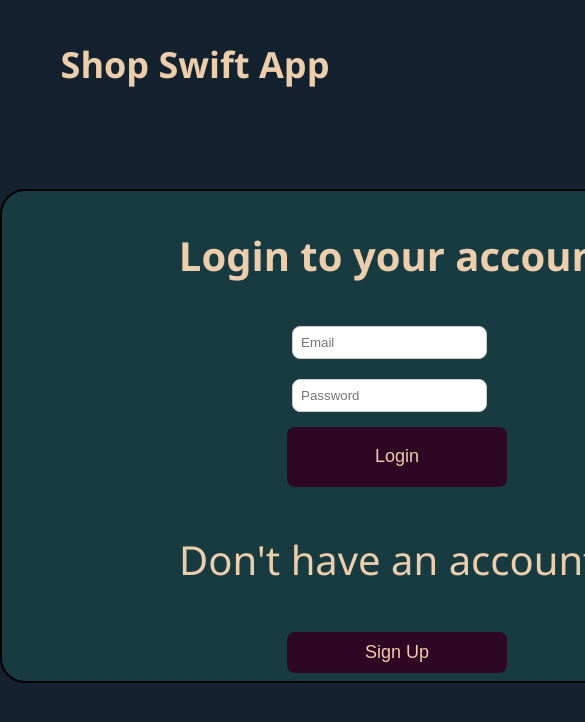
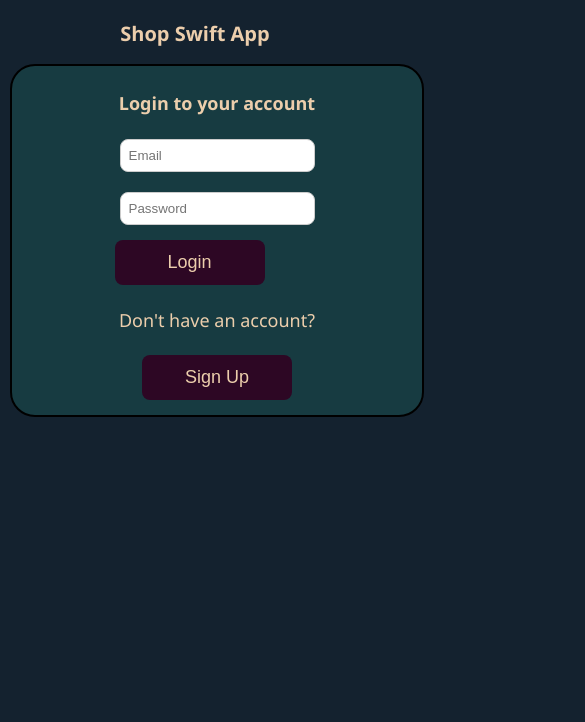
Before and after one commit to Snr-devs/shop-swift, a React (Create React App) app: page / in a window 390 px wide. Shown: the top 722 px of the page, 585 px wide, since content can reach past the window. Built offline with nearby package versions, Linux system fonts and the light colour scheme.

Commit message:
added @media to make the app responsive

```diff
--- a/src/App.css
+++ b/src/App.css
@@ -166,3 +166,132 @@ img {
   border-radius: 15px;
   object-fit: cover;
 }
+
+@media (max-width: 1024px) {
+  .products {
+    margin: 30px;
+    padding: 20px;
+    justify-content: center;
+  }
+
+  .singleproduct {
+    width: 200px;
+  }
+
+  .account {
+    margin: 0 50px;
+    height: auto;
+  }
+
+  .loginbox {
+    width: 90%;
+    height: auto;
+  }
+
+  .navbar a {
+    font-size: 20px;
+  }
+
+  .main2 {
+    font-size: 28px;
+  }
+
+  h2, p, .navbar, a, img {
+    font-size: 28px;
+  }
+}
+
+@media (max-width: 768px) {
+  .products {
+    flex-direction: column;
+    align-items: center;
+    margin: 20px;
+    padding: 20px;
+  }
+
+  .singleproduct {
+    width: 90%;
+  }
+
+  .account {
+    margin: 20px;
+    height: auto;
+  }
+
+  .navbar {
+    flex-direction: column;
+    gap: 5px;
+  }
+
+  .bar, .bars {
+    flex-direction: column;
+    gap: 10px;
+  }
+
+  .loginbox {
+    width: 100%;
+    margin: 40px 0;
+  }
+
+  .main2 {
+    font-size: 24px;
+    margin-top: 20px;
+  }
+
+  button {
+    width: 180px;
+    height: 50px;
+    font-size: 18px;
+  }
+
+  h2, p, .navbar, a, img {
+    font-size: 22px;
+  }
+
+  img {
+    width: 80px;
+    height: 80px;
+  }
+
+  .image {
+    width: 200px;
+    height: 250px;
+  }
+}
+
+@media (max-width: 480px) {
+  .products,
+  .account,
+  .loginbox {
+    margin: 10px;
+    padding: 10px;
+  }
+
+  .singleproduct {
+    width: 100%;
+    padding: 10px;
+  }
+
+  .navbar a {
+    font-size: 18px;
+  }
+
+  button {
+    width: 150px;
+    height: 45px;
+    font-size: 16px;
+  }
+
+  .main2 {
+    font-size: 20px;
+  }
+
+  h2, p, .navbar, a, img {
+    font-size: 18px;
+  }
+
+  .image {
+    width: 180px;
+    height: 220px;
+  }
+}
```
